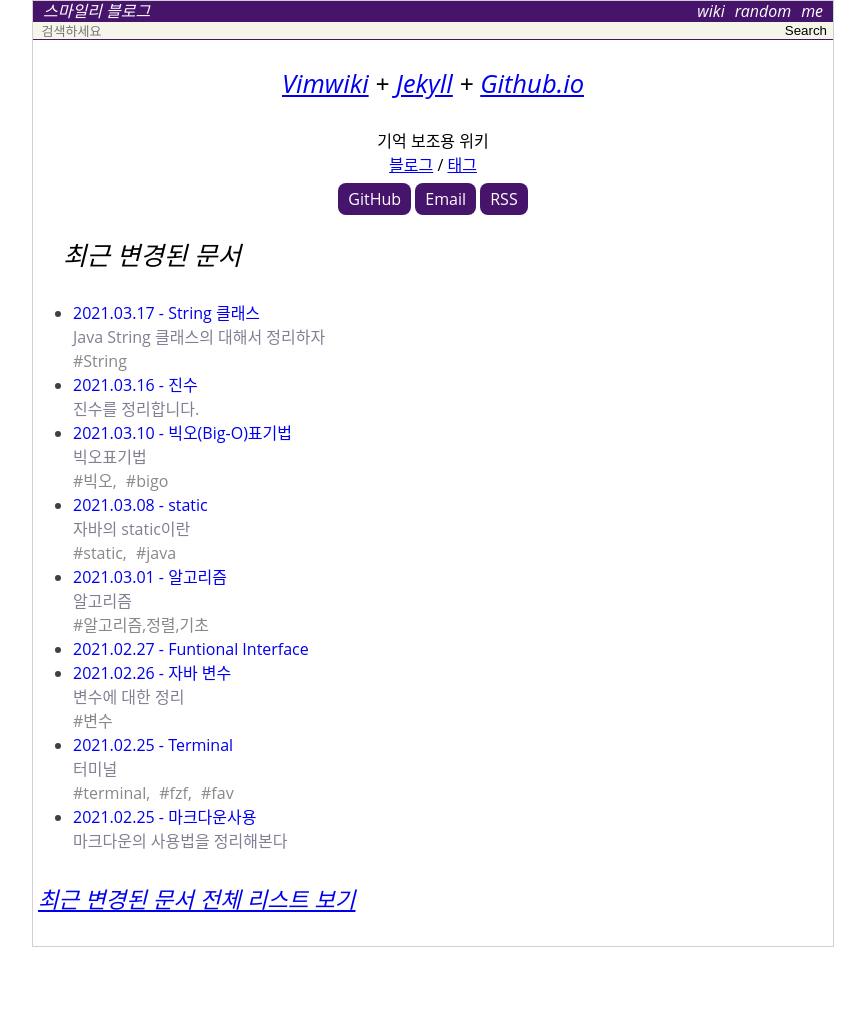
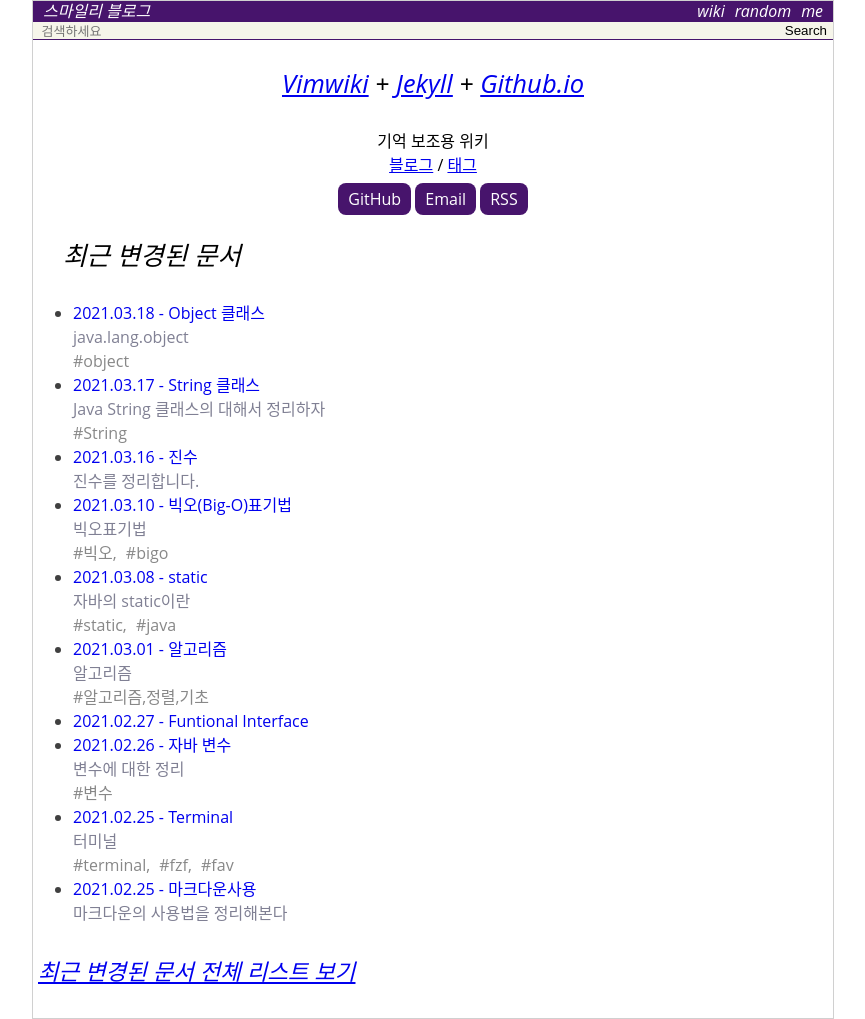
Before and after one commit to wafy/wafy.github.io, a Jekyll site: the page built from index.html, in a window 1280 px wide. Shown: the whole page, without its empty margins (207-1072 px from the left). Built offline with Jekyll 4.4.1, drawn with Linux system fonts in a browser that asks for light colours; before the commit the page ends 947 px from its top, so only the background shows below that; part of the change alters nothing that is shown.

Commit message:
object의 toString과 clone 메서드를 정리하라

````diff
--- a/_data/pageMap.yml
+++ b/_data/pageMap.yml
@@ -62,6 +62,14 @@ markdown:
     url: /wiki/markdown
     updated: '2021-02-25 09:00:35 +0900'
     children: []
+Object:
+    type: wiki
+    title: 'Object 클래스'
+    summary: java.lang.object
+    parent: ""
+    url: /wiki/Object
+    updated: '2021-03-18 07:52:12 +0900'
+    children: []
 static:
     type: wiki
     title: static
--- a/_data/tagList.yml
+++ b/_data/tagList.yml
@@ -8,6 +8,7 @@
 - fav
 - 'fzf,'
 - java
+- object
 - 'static,'
 - String
 - 'terminal,'
--- a/_data/tagMap.yml
+++ b/_data/tagMap.yml
@@ -10,6 +10,8 @@ bigo:
     - {fileName: java_sort}
 equals:
     - {fileName: java_sort}
+object:
+    - {fileName: Object}
 'static,':
     - {fileName: static}
 java:
--- /dev/null
+++ b/_wiki/Object.md
@@ -0,0 +1,133 @@
+---
+layout  : wiki
+title   : Object 클래스
+summary : java.lang.object
+date    : 2021-03-17 10:54:11 +0900
+updated : 2021-03-18 07:52:12 +0900
+tag     : object
+toc     : true
+public  : true
+parent  :
+latex   : false
+---
+* TOC
+{:toc}
+
+java.lang 패키지는 자바프로그램에 가장 기본이 되는 클래스를 포함하고 있고 import문없이 사용할 수 있다.
+
+## Object class
+>  모든 클래스의 최고 조상이기 때문에 Object클래스의 맴버들은 모든 클래스에서 바로 사용 가능하다.
+> Object클래스는 맴버변수는 없고 8개의 메서드만 가지고 있다.
+
+## equals method
+매개변수로 객체의 참조변수를 받아서 비교하여 그 결과를 boolean값으로 알려준다.
+그렇기 때문에 서로 다른 두 객체를 equals 메서드로 비교하면 항상 fasle를 결과로 얻게 된다.
+
+```
+ public boolean equals(Object obj) {
+    return this == obj;
+  }
+```
+
+```
+public class EqualsEx1 {
+
+  public static void main(String[] args) {
+    Value v1 = new Value(10);
+    Value v2 = new Value(10);
+    if(v1.equals(v2)) {
+      System.out.println("같다");
+    } else {
+      System.out.println("다르다");
+    }
+
+    v2 = v1;
+    if(v1.equals(v2)) {
+      System.out.println("같다");
+    } else {
+      System.out.println("다르다");
+    }
+  }
+}
+
+class Value {
+  int value;
+  Value(int value) {
+    this.value = value;
+  }
+}
+
+다르다
+같다
+```
+> equals 메서드는 주소값으로 비교를 하기 때문에, 두 Value인스턴스의 맴버변수 value의 값이 같을지라도 equals로 비교한 결과는 false이다.
+> Object클래스로부터 상속받은 equals메서더는 결국 두개의 참조변수가 같은 객체를 참조하고 있는지 즉 두 참조변수에 저장된 값(주소값)
+
+```
+import java.util.Objects;
+
+public class EqualsEx1 {
+
+  public static void main(String[] args) {
+    Value v1 = new Value(10);
+    Value v2 = new Value(10);
+    if(v1.equals(v2)) {
+      System.out.println("같다");
+    } else {
+      System.out.println("다르다");
+    }
+
+    v2 = v1;
+    if(v1.equals(v2)) {
+      System.out.println("같다");
+    } else {
+      System.out.println("다르다");
+    }
+  }
+}
+
+class Value {
+  int value;
+  Value(int value) {
+    this.value = value;
+  }
+
+  @Override
+  public boolean equals(Object o) {
+    if (this == o) {
+      return true;
+    }
+    if (o == null || getClass() != o.getClass()) {
+      return false;
+    }
+    final Value value1 = (Value) o;
+    return value == value1.value;
+  }
+}
+
+같다
+같다
+```
+
+> String 클래스도 Object클래스의 equals메서드를 오버라이딩을 통해서 String 인스턴스가 갖는 문자열 값을 비교하도록 되어있다. 그렇기 때문에 같은 내용의 문자열을 갖는 두 String 인스턴스에 equasl메서드를 사용하면 핫아 true값을 얻는 것이다.
+
+
+## hashCode method
+> 각 인스턴스의 같고 다름을 비교하기 위한 인스턴스 구별 값인 해쉬코드를 반환한다.
+> 서로 다른 종류의 인스턴스를 구분할 공통기준이 해쉬코드(주소값)외에는 없기 때문에 인스턴스의 맴버변수의 값들을 비교하는 것보다는 4byte의 해쉬코드값을 비교하는 것이 더 빠르기 때문이다.
+
+## toString method
+> 인스턴스에 대한 정보를 문자열로 제공할 목적이다.
+
+```
+public String toString() {
+      return getClass().getName() + "@" + Integer.toHexString(hashCode());
+}
+```
+> toString을 그대로 사용할경우 16진수의 해쉬코드를 얻게 될것이다.
+> 해쉬코드는 인스턴스의 주소와 관련된 값으로, 서로 다른 인스턴스는 서로 다른 해쉬코드값을 가질 것을 보장한다
+> 보통 인스턴스나 클래스에 대한 정보 또는 인스턴스 변수들의 값을 문자열로 변환하여 반환하도록 오버라이딩된다.
+
+## clone method
+> 자신을 복제하여 새로운 인스턴스를 생서하는 일을 한다.
+> 단순히 맴버변수의 값만을 복사하기 때문에 배열이나 인스턴스가 맴버로 정의되어 있는 클래스의 인스턴스는 완전한 복제가 이루어지 않는다.
````
